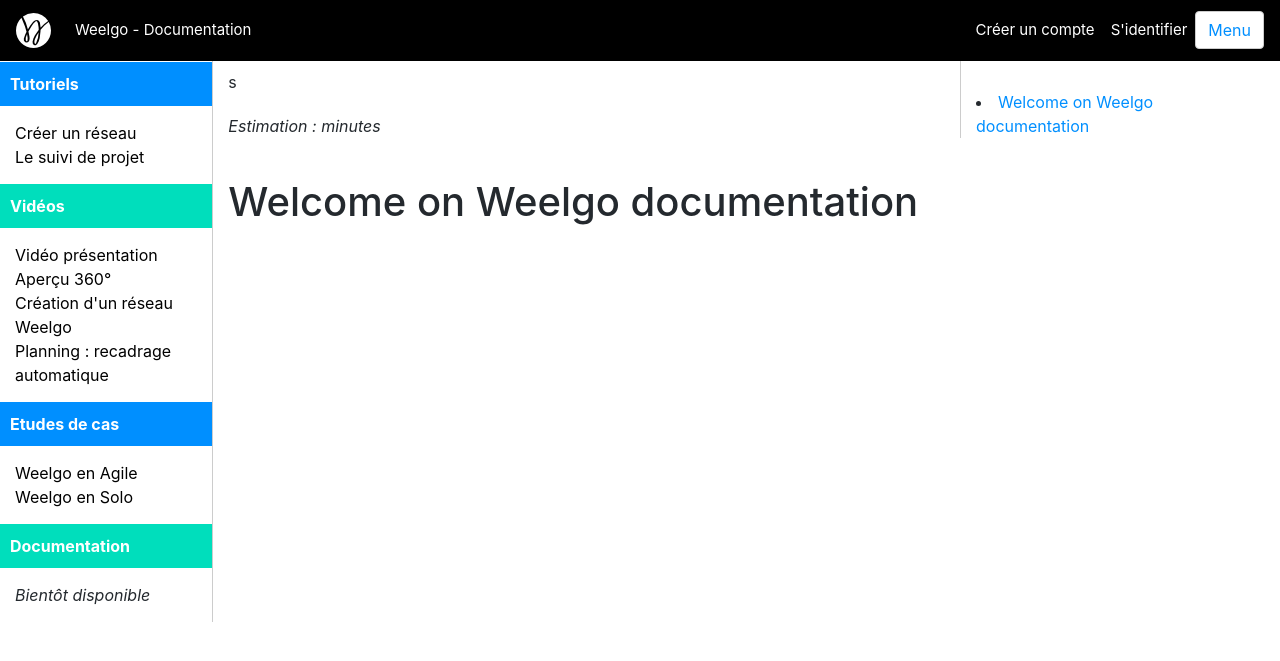
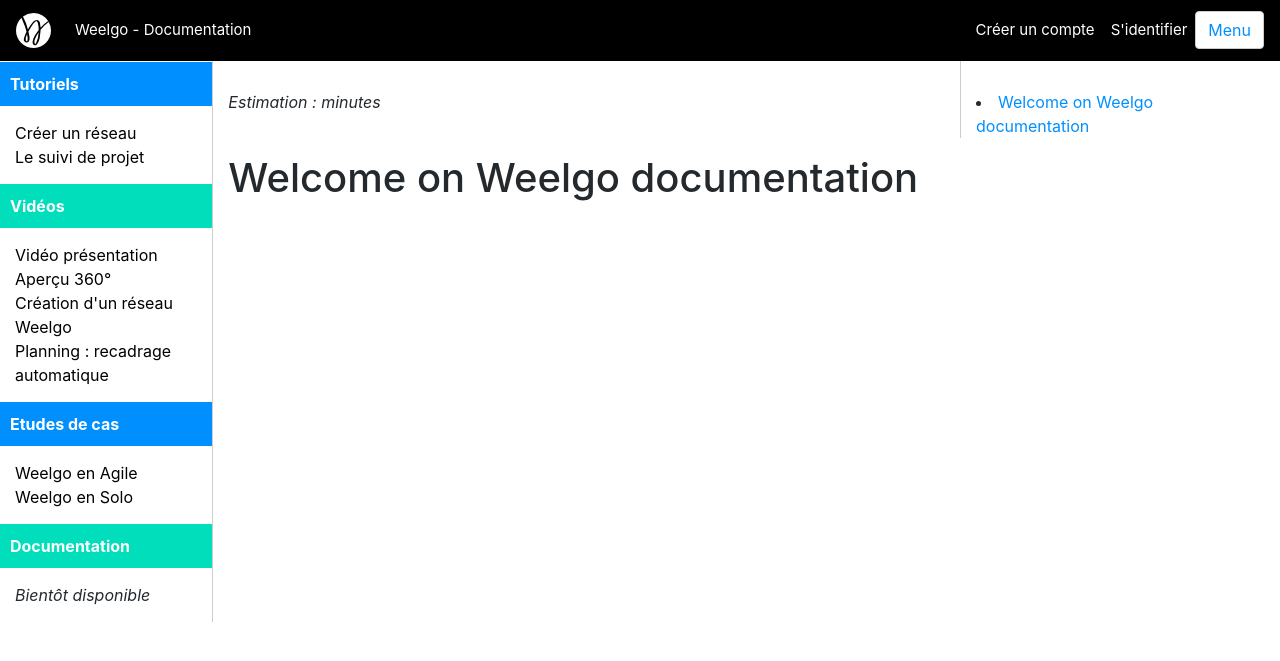
Before and after one commit to Weelgo/weelgo.github.io, a Jekyll site: the page built from index.md, in a window 1280 px wide. Shown: the top 661 px of the page. Built offline with Jekyll 4.4.1, drawn with Linux system fonts in a browser that asks for light colours.

Commit message:
amélioration doc

```diff
--- a/_layouts/docs_fr.html
+++ b/_layouts/docs_fr.html
@@ -117,7 +117,7 @@
 			{% endfor %}
         </div>
         <main class="col-12 col-md-9 col-lg-10 col-xl-7" role="main" style="margin-top: 70px;">
-		  <div style="margin-bottom: 40px;"> s
+		  <div style="margin-bottom: 40px;">
 	          <h1 style="font-size: 35px;font-family: Segoe UI Light;font-weight: bold;" id="content">{{ pageTitle }}</h1>
 	          <div style="font-style: italic;margin-top: 20px;">Estimation : {{ page.readingEstimation }} minutes</div>
 	          {% if lvl2Elem and lvl1Path %}
```
